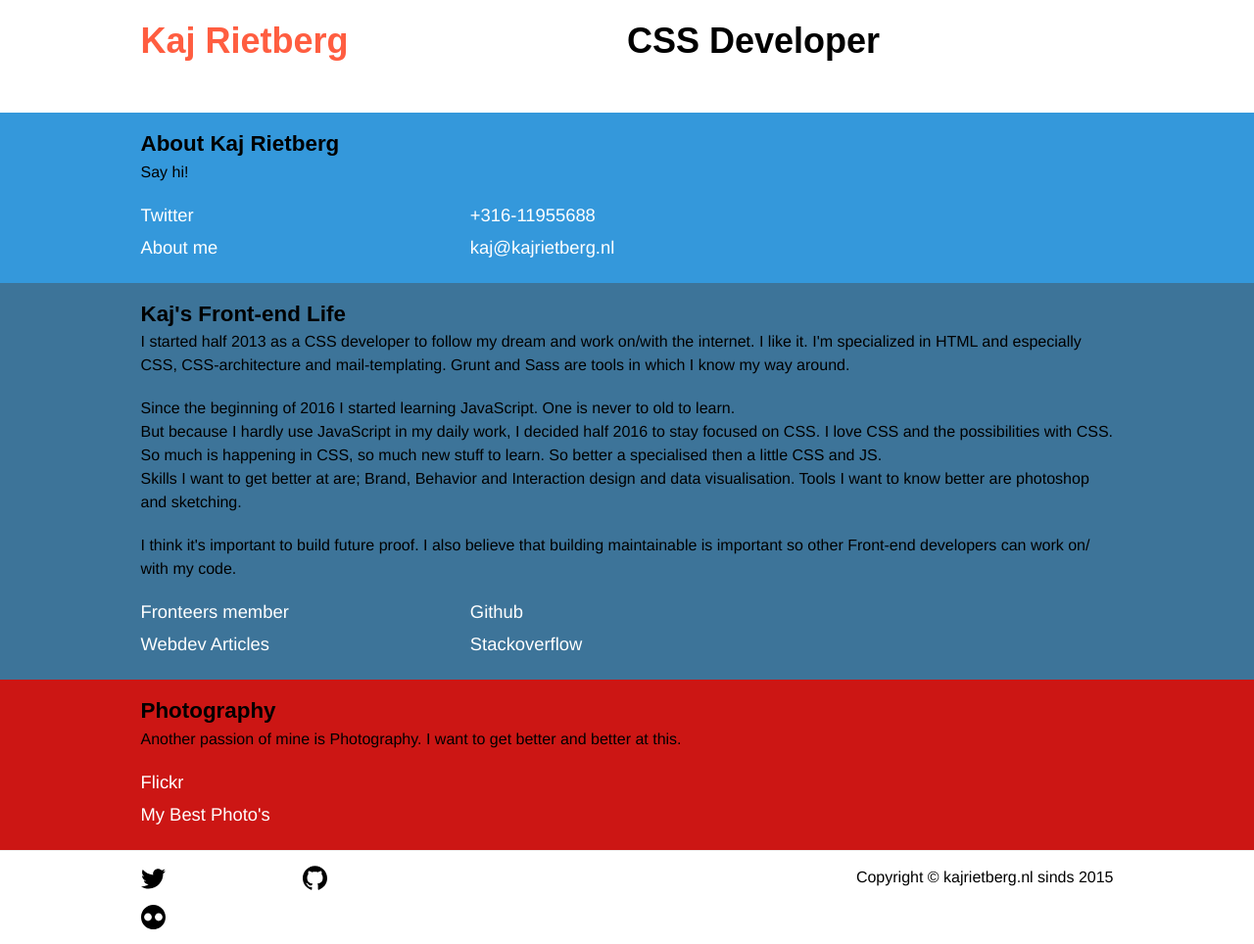
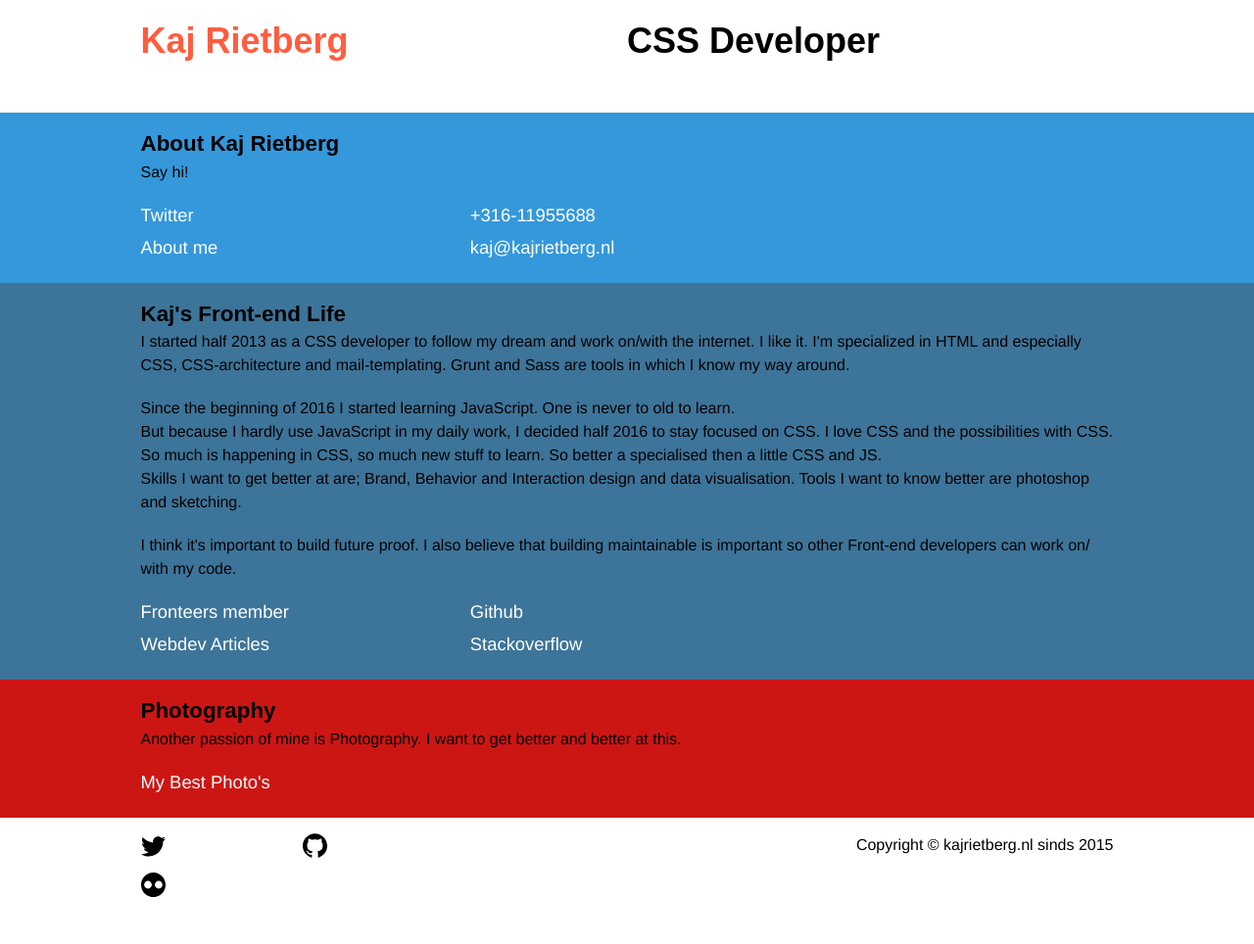
Before and after one commit to kajrietberg/kajrietberg.nl, a Jekyll site: the page built from index.html, in a window 1280 px wide. Shown: the whole page at 98% size. Built offline with Jekyll 4.4.1, drawn with Linux system fonts in a browser that asks for light colours; some web fonts are replaced; after the commit the page ends 931 px from its top, so only the background shows below that.

Commit message:
no message

```diff
--- a/index.html
+++ b/index.html
@@ -72,7 +72,6 @@ page-class: page--home
 				</p>
 
 				<ul>
-					<li><a href="http://www.flickr.com/photos/rietberg/" itemprop="url">Flickr</a></li>
 					<li><a href="photography.html" itemprop="url">My Best Photo's</a></li>
 				</ul>
 			</div>
```
